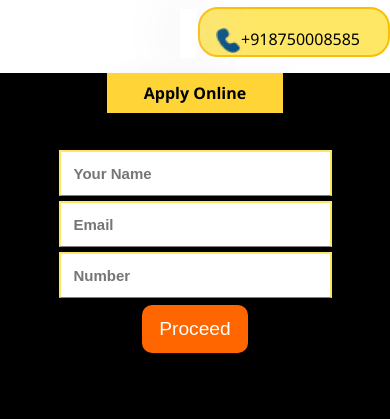
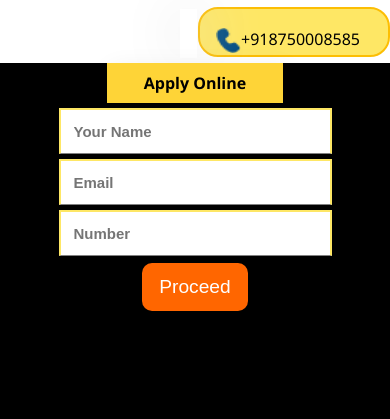
Before and after one commit to legalraastatech/Dubai, a plain HTML site: page index.html in a window 390 px wide. Shown: the part 83-502 px from the top of the page. Drawn offline with nearby package versions, Linux system fonts and the light colour scheme.

Commit message:
css changes commit 2

```diff
--- a/stop.css
+++ b/stop.css
@@ -1337,7 +1337,7 @@ footer .info {
 
   /* Sticky form top */
   .container2 {
-    margin-top: 20px;
+    margin-top: 10px;
     width: 100%;
     background-color: black;
     height: 100px;
@@ -1361,7 +1361,7 @@ footer .info {
     width: 100%;
     padding: 0px;
     margin: auto;
-    margin-top: 14rem;
+    margin-top: 10rem;
     background-color: black;
 }
   .formi {
@@ -1408,7 +1408,7 @@ footer .info {
   justify-content: center;
   flex-direction: column;
   padding: 20px;
-  margin-bottom: 40px;
+  margin-bottom: 30px;
   box-shadow: -6px 8px 1px 2px #8f7100;
 }
 
```
